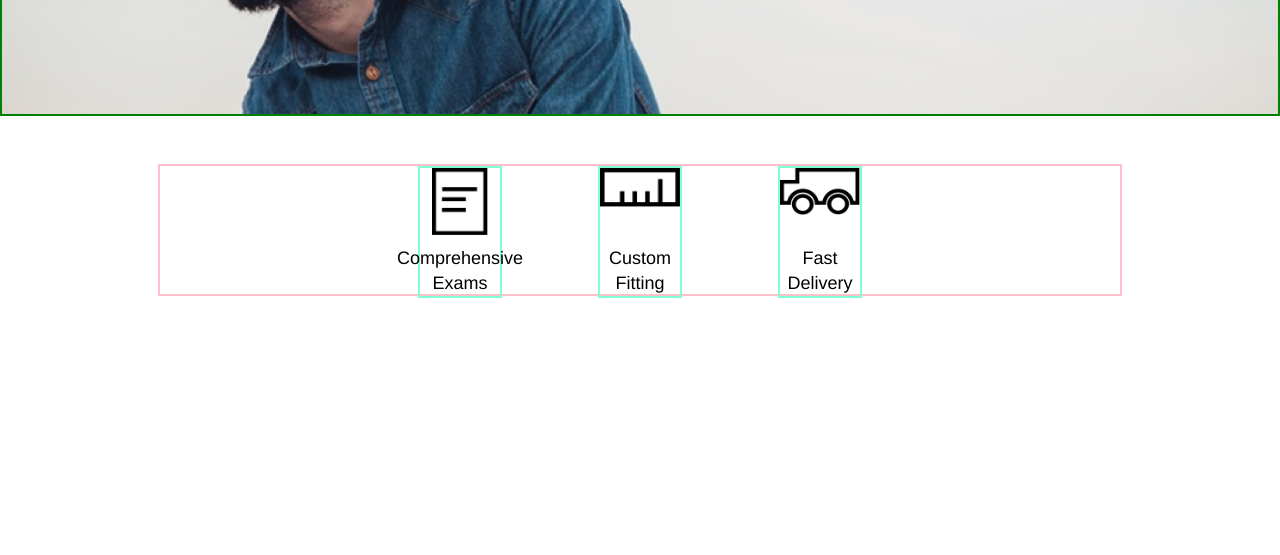
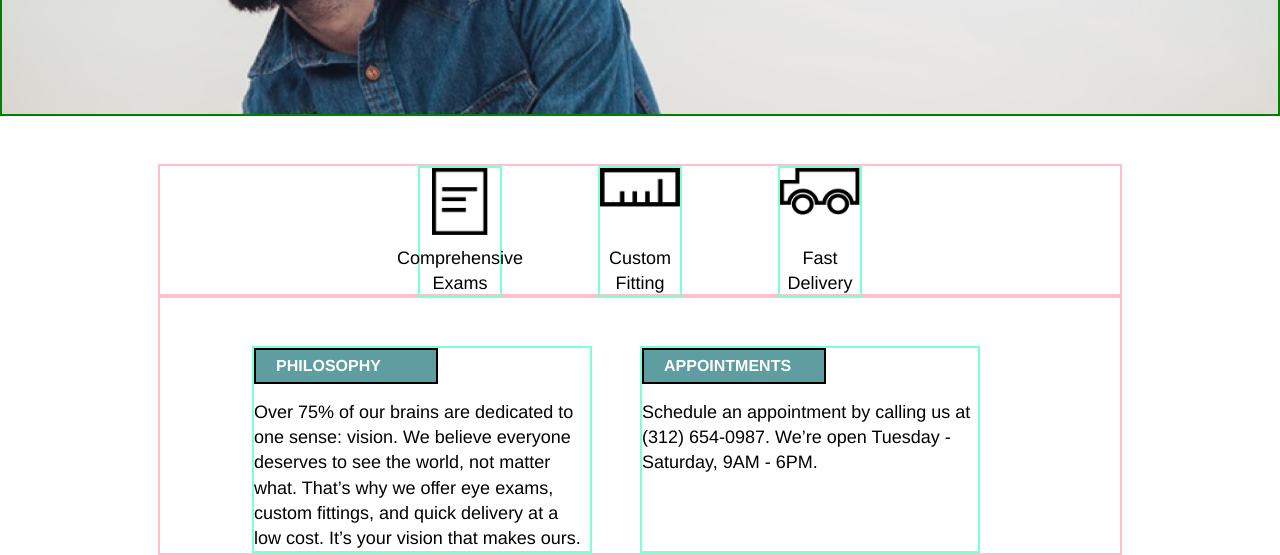
Before and after one commit to Gen007/Tortoiseshell, a plain HTML site: page index.html in a window 1280 px wide. Shown: the part 368-923 px from the top of the page. Before the commit the page ends 800 px from the top, so only its background shows below. Drawn offline with Linux system fonts and the light colour scheme.

Commit message:
Adding philosophy section.

```diff
--- a/index.html
+++ b/index.html
@@ -55,6 +55,23 @@
 
     <!--philo section-->
 
+    <section id="philo" class="container">
+
+      <div class="text-box">
+        <div class="title">philosophy</div>
+        <p>Over 75% of our brains are dedicated to one sense: vision.
+          We believe everyone deserves to see the world, not matter what.
+          That’s why we offer eye exams, custom fittings, and quick
+          delivery at a low cost. It’s your vision that makes ours.</p>
+      </div>
+
+        <div class="text-box">
+          <div class="title">appointments</div>
+          <p> Schedule an appointment by calling us at (312) 654-0987.
+            We’re open Tuesday - Saturday, 9AM - 6PM.</p>
+        </div>
+
+    </section>
 
 
   </body>
--- a/resources/css/style.css
+++ b/resources/css/style.css
@@ -110,3 +110,34 @@ body{
 #paper img{
   width: 3.5rem;
 }
+
+/*philo section*/
+
+#philo{
+    justify-content: center;
+}
+
+.text-box{
+  display: flex;
+  flex-direction: column;
+  border: solid 2px aquamarine;
+  margin-top: 3rem;
+  width: 35%;
+  margin-right: 5%;
+}
+
+.title{
+  display: flex;
+  align-items: center;
+  font-size: 1rem;
+  width: 10rem;
+  height: 2rem;
+  padding-left: 1.25rem;
+  background-color: cadetblue;
+  text-transform: uppercase;
+  color: white;
+  font-weight: bold;
+  border: solid 2px black;
+  margin-bottom: 1rem;
+
+}
```
